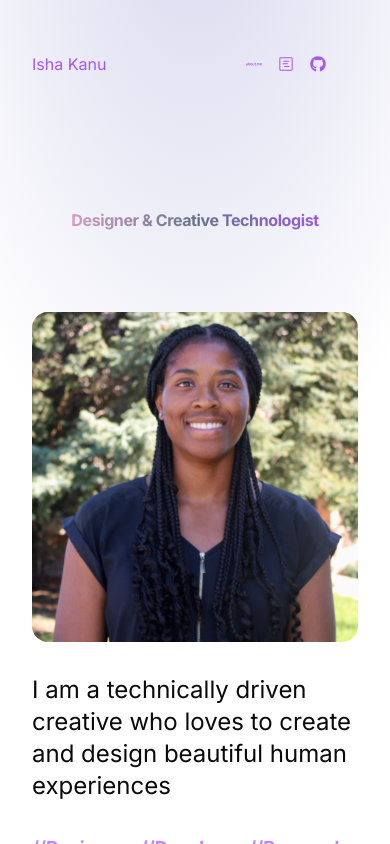
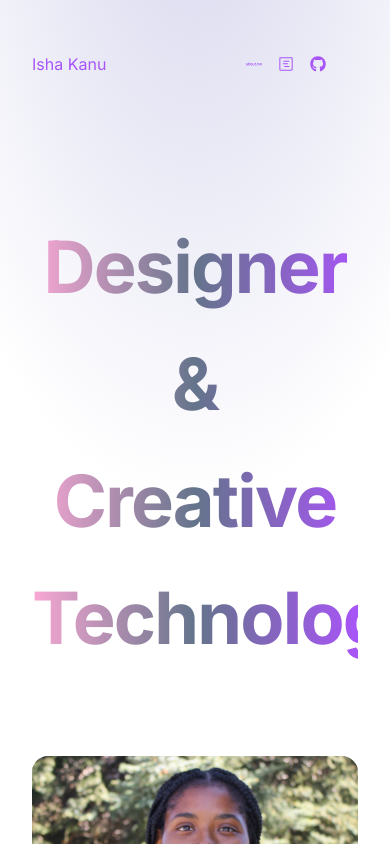
Before and after one commit to ikanu8910/IK-Portfolio, a React (Vite) app: page / in a window 390 px wide. Shown: the top 844 px of the page. Built offline with nearby package versions, Linux system fonts and the light colour scheme.

Commit message:
Minor formatting changes pt2

```diff
--- a/src/components/Description.jsx
+++ b/src/components/Description.jsx
@@ -9,7 +9,7 @@ const Description = () => {
             initial={{x: -100, opacity: 0}}
             animate={{x: 0, opacity: 1}}
             transition={{ duration: 1.25, delay: 0}}
-            className="font-bold lg:text-7xl/relaxed xs:text-base text-balance text-center bg-gradient-to-r from-pink-300 via-slate-500 to-purple-500 bg-clip-text tracking-tight text-transparent">Designer & Creative Technologist</motion.h1>
+            className="font-bold text-7xl/relaxed xs:text-3xl/relaxed text-balance text-center bg-gradient-to-r from-pink-300 via-slate-500 to-purple-500 bg-clip-text tracking-tight text-transparent">Designer & Creative Technologist</motion.h1>
         </div>
     </div>
 
```
